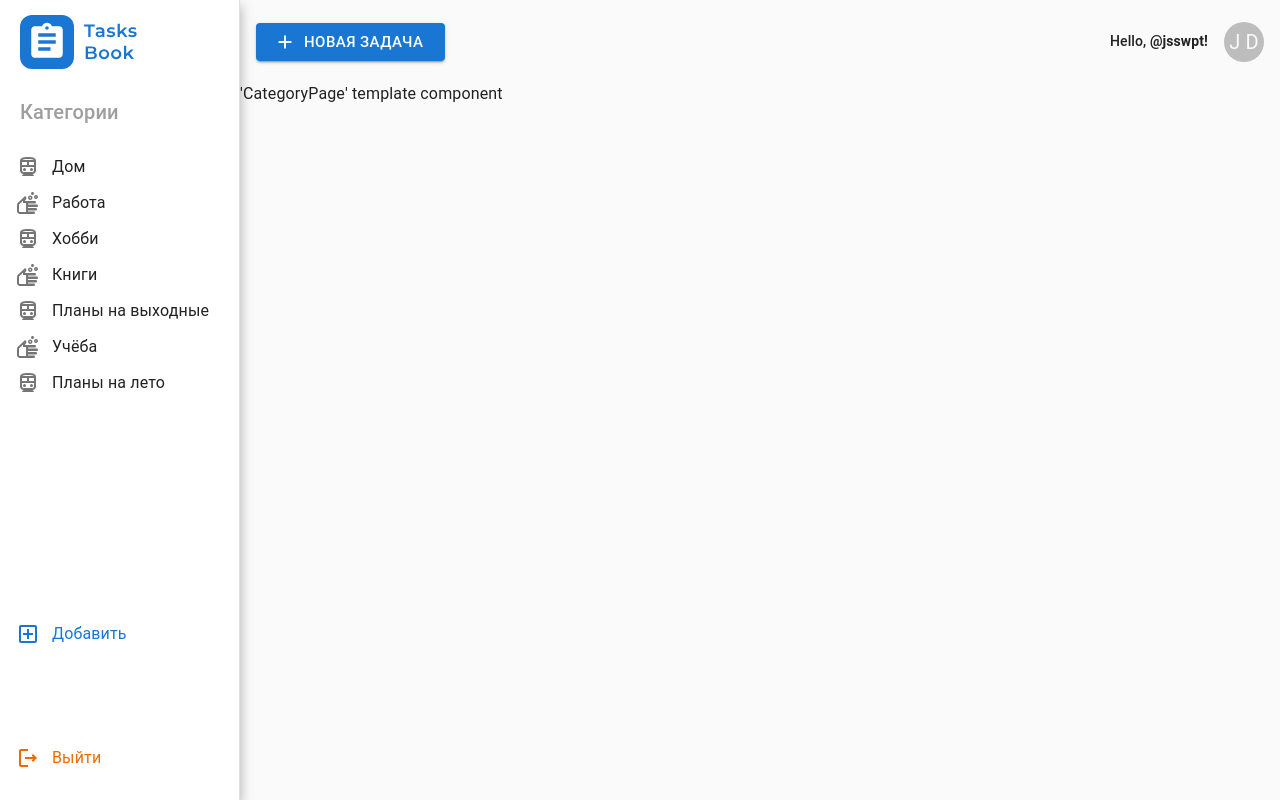
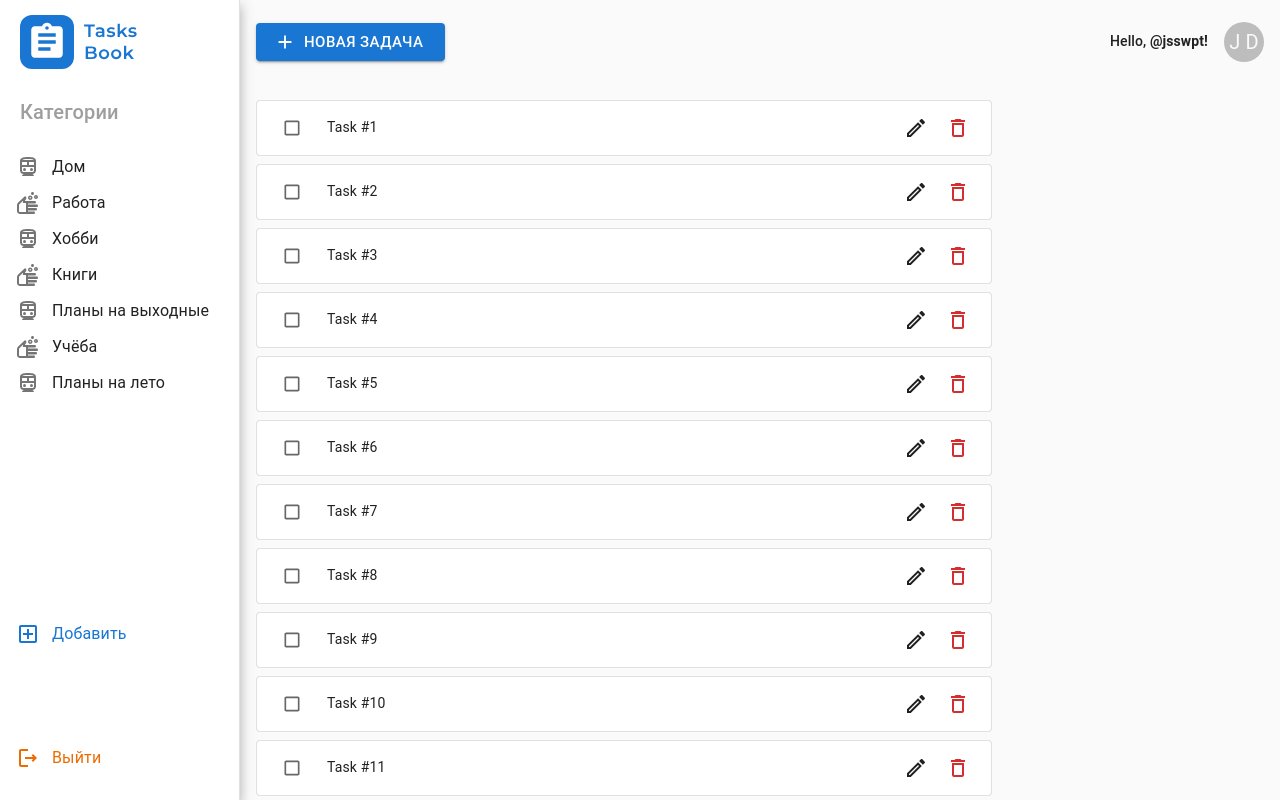
Before and after one commit to jsswpt/tasksbook, a React (Vite) app: page / in a window 1280 px wide. Both pictures are taken after a click on the item "Дом". Shown: the top 800 px of the page. Built offline with nearby package versions, Linux system fonts and the light colour scheme.

Commit message:
feat: implement 'TaskCard'

```diff
--- /dev/null
+++ b/src/features/toggle-task-status/index.ts
@@ -0,0 +1 @@
+export * from "./ui";
--- /dev/null
+++ b/src/features/toggle-task-status/ui/component.tsx
@@ -0,0 +1,9 @@
+import { Checkbox } from "@mui/material";
+
+type ComponentProps = {
+  id: number;
+};
+
+export const Component = ({ id }: ComponentProps) => (
+  <Checkbox size="small" id={id.toString()} />
+);
--- /dev/null
+++ b/src/features/toggle-task-status/ui/fallback.tsx
@@ -0,0 +1,12 @@
+import { Skeleton } from "@mui/material";
+
+export const Fallback = () => (
+  <Skeleton
+    component="div"
+    variant="circular"
+    sx={{
+      height: ({ spacing }) => spacing(38),
+      width: ({ spacing }) => spacing(38),
+    }}
+  />
+);
--- /dev/null
+++ b/src/features/toggle-task-status/ui/index.tsx
@@ -0,0 +1,20 @@
+import { lazy, Suspense } from "react";
+
+import { Fallback } from "./fallback";
+
+const Component = lazy(() =>
+  import("./component").then((m) => ({ default: m.Component })),
+);
+
+type ToggleTaskStatusProps =
+  | { isFallback?: false; id: number }
+  | { isFallback: true };
+
+export const ToggleTaskStatus = (props: ToggleTaskStatusProps) =>
+  !props.isFallback ? (
+    <Suspense fallback={<Fallback />}>
+      <Component id={props.id} />
+    </Suspense>
+  ) : (
+    <Fallback />
+  );
--- a/src/screens/pages/category/ui/component.tsx
+++ b/src/screens/pages/category/ui/component.tsx
@@ -1,3 +1,19 @@
+import { Stack } from "@mui/material";
+
+import { TaskCard } from "root/widgets/task-card";
+
 import { Template } from "./template";
 
-export const Component = () => <Template />;
+export const Component = () => (
+  <Template
+    tasks={
+      <Stack gap={({ spacing }) => spacing(8)}>
+        {Array(50)
+          .fill(0)
+          .map((_, idx) => (
+            <TaskCard id={idx + 1} title={`Task #${idx + 1}`} key={idx} />
+          ))}
+      </Stack>
+    }
+  />
+);
--- a/src/screens/pages/category/ui/fallback.tsx
+++ b/src/screens/pages/category/ui/fallback.tsx
@@ -1,3 +1,17 @@
+import { Stack } from "@mui/material";
+
+import { TaskCard } from "root/widgets/task-card";
+
 import { Template } from "./template";
 
-export const Fallback = () => <Template isFallback />;
+const Tasks = (
+  <Stack gap={({ spacing }) => spacing(8)}>
+    {Array(5)
+      .fill(0)
+      .map((_, idx) => (
+        <TaskCard isFallback key={idx} />
+      ))}
+  </Stack>
+);
+
+export const Fallback = () => <Template tasks={Tasks} />;
--- a/src/screens/pages/category/ui/template.tsx
+++ b/src/screens/pages/category/ui/template.tsx
@@ -1,8 +1,14 @@
+import { Box } from "@mui/material";
+
 type TemplateProps = {
-  // TODO: удалить
-  isFallback?: boolean;
+  tasks: React.ReactNode;
 };
 
-export const Template = ({ isFallback }: TemplateProps) => (
-  <>'CategoryPage' template {isFallback ? "fallback" : "component"}</>
+export const Template = ({ tasks }: TemplateProps) => (
+  <Box
+    padding={({ spacing }) => spacing(16)}
+    maxWidth={({ spacing }) => spacing(768)}
+  >
+    {tasks}
+  </Box>
 );
--- /dev/null
+++ b/src/widgets/task-card/index.ts
@@ -0,0 +1 @@
+export * from "./ui";
--- /dev/null
+++ b/src/widgets/task-card/ui/component.tsx
@@ -0,0 +1,39 @@
+import { DeleteOutlined, EditOutlined } from "@mui/icons-material";
+import { IconButton } from "@mui/material";
+import { Link } from "react-router-dom";
+
+import { ToggleTaskStatus } from "root/features/toggle-task-status";
+
+import { Template } from "./template";
+
+type ComponentProps = {
+  id: number;
+  title: string;
+};
+
+export const Component = ({ id, title }: ComponentProps) => (
+  <Template
+    toggleStatusButton={<ToggleTaskStatus id={id} />}
+    title={title}
+    deleteButton={
+      <IconButton
+        component={Link}
+        to="?modal=delete-task"
+        size="small"
+        color="error"
+      >
+        <DeleteOutlined />
+      </IconButton>
+    }
+    editButton={
+      <IconButton
+        component={Link}
+        to="?modal=edit-task"
+        size="small"
+        color="inherit"
+      >
+        <EditOutlined />
+      </IconButton>
+    }
+  />
+);
--- /dev/null
+++ b/src/widgets/task-card/ui/fallback.tsx
@@ -0,0 +1,25 @@
+import { Skeleton } from "@mui/material";
+
+import { ToggleTaskStatus } from "root/features/toggle-task-status";
+
+import { Template } from "./template";
+
+const Button = (
+  <Skeleton
+    variant="circular"
+    component="div"
+    sx={{
+      height: ({ spacing }) => spacing(28),
+      width: ({ spacing }) => spacing(28),
+    }}
+  />
+);
+
+export const Fallback = () => (
+  <Template
+    toggleStatusButton={<ToggleTaskStatus isFallback />}
+    title={<Skeleton width="80%" />}
+    deleteButton={Button}
+    editButton={Button}
+  />
+);
--- /dev/null
+++ b/src/widgets/task-card/ui/index.tsx
@@ -0,0 +1,24 @@
+import { lazy, Suspense } from "react";
+
+import { Fallback } from "./fallback";
+
+const Component = lazy(() =>
+  import("./component").then((m) => ({ default: m.Component })),
+);
+
+type TaskCardProps =
+  | {
+      isFallback?: false;
+      id: number;
+      title: string;
+    }
+  | { isFallback: true };
+
+export const TaskCard = (props: TaskCardProps) =>
+  !props.isFallback ? (
+    <Suspense fallback={<Fallback />}>
+      <Component id={props.id} title={props.title} />
+    </Suspense>
+  ) : (
+    <Fallback />
+  );
--- /dev/null
+++ b/src/widgets/task-card/ui/template.tsx
@@ -0,0 +1,46 @@
+import { Box, Card, Stack, Typography } from "@mui/material";
+import React from "react";
+
+type TemplateProps = {
+  title: React.ReactNode;
+  toggleStatusButton: JSX.Element;
+  editButton: JSX.Element;
+  deleteButton: JSX.Element;
+};
+
+export const Template = ({
+  deleteButton,
+  editButton,
+  title,
+  toggleStatusButton,
+}: TemplateProps) => (
+  <Card variant="outlined">
+    <Stack
+      paddingX={({ spacing }) => spacing(16)}
+      paddingY={({ spacing }) => spacing(8)}
+      flexDirection="row"
+      alignItems="center"
+      gap={({ spacing }) => spacing(16)}
+    >
+      <Box>{toggleStatusButton}</Box>
+      <Box flex={1} overflow="hidden">
+        <Typography
+          variant="body2"
+          overflow="hidden"
+          textOverflow="ellipsis"
+          whiteSpace="nowrap"
+        >
+          {title}
+        </Typography>
+      </Box>
+      <Stack
+        flexDirection="row"
+        alignItems="center"
+        gap={({ spacing }) => spacing(8)}
+      >
+        {editButton}
+        {deleteButton}
+      </Stack>
+    </Stack>
+  </Card>
+);
```
Also changed, not shown: 1 other file (tests, documents, lock files or other folders).
